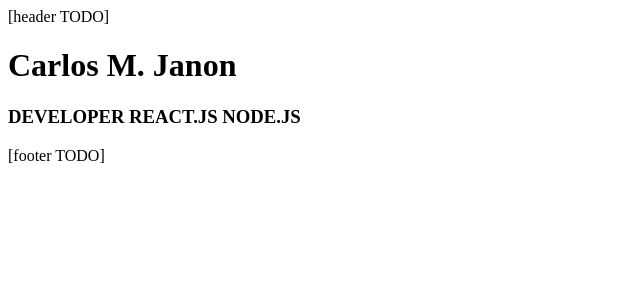
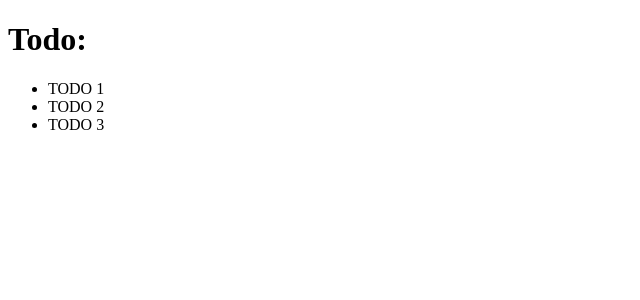
Before and after one commit to CJ-arg/portfolio-next-js, a Next.js app: page / in a window 1280 px wide. Shown: the top 300 px of the page, without its empty margins (0-640 px from the left). Built offline with nearby package versions, Linux system fonts and the light colour scheme.

Commit message:
prueba todo context ts reducer

```diff
--- a/app/layout.tsx
+++ b/app/layout.tsx
@@ -7,9 +7,9 @@
   return (
     <html lang="en">
       <body>
-        <header>[header TODO]</header>
+        {/* <header>[header TODO]</header> */}
         <main>{children}</main>
-        <footer>[footer TODO]</footer>
+        {/* <footer>[footer TODO]</footer> */}
       </body>
     </html>
   );
--- a/app/page.tsx
+++ b/app/page.tsx
@@ -1,8 +1,11 @@
+import Todo from "./todo/Todo";
+
 export default function HomePage() {
   return (
     <>
-      <h1>Carlos M. Janon</h1>
-      <h3>DEVELOPER REACT.JS NODE.JS</h3>
+      <Todo />
+      {/* <h1>Carlos M. Janon</h1>
+      <h3>DEVELOPER REACT.JS NODE.JS</h3> */}
     </>
   );
 }
--- /dev/null
+++ b/app/todo/Todo.tsx
@@ -0,0 +1,16 @@
+import React from "react";
+
+const Todo = () => {
+  return (
+    <>
+      <h1>Todo:</h1>
+      <ul>
+        <li>TODO 1 </li>
+        <li>TODO 2 </li>
+        <li>TODO 3</li>
+      </ul>
+    </>
+  );
+};
+
+export default Todo;
```
Also changed, not shown: app/todo/context/TodoContext.tsx (added).
